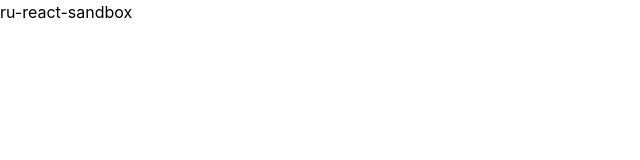
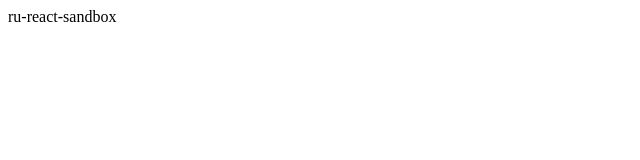
Before and after one commit to rutan/ru-react-sandbox, a React (Vite) app: page / in a window 1280 px wide. Shown: the top 160 px of the page, without its empty margins (0-640 px from the left). Built offline with nearby package versions, Linux system fonts and the light colour scheme.

Commit message:
remove tailwind

```diff
--- a/package.json
+++ b/package.json
@@ -17,11 +17,9 @@
   },
   "dependencies": {
     "react": "^19.2.8",
-    "react-dom": "^19.2.8",
-    "tailwindcss": "^4.3.3"
+    "react-dom": "^19.2.8"
   },
   "devDependencies": {
-    "@tailwindcss/vite": "^4.3.3",
     "@types/react": "^19.2.17",
     "@types/react-dom": "^19.2.3",
     "@vitejs/plugin-react": "^6.0.4",
--- /dev/null
+++ b/src/App.module.css
@@ -0,0 +1,3 @@
+.root {
+  min-height: 100%;
+}
--- a/src/App.tsx
+++ b/src/App.tsx
@@ -1,3 +1,5 @@
+import styles from './App.module.css';
+
 export const App = () => {
-  return <div>ru-react-sandbox</div>;
+  return <div className={styles.root}>ru-react-sandbox</div>;
 };
--- a/src/global.css
+++ b/src/global.css
@@ -1,7 +1,3 @@
-@import 'tailwindcss';
-
-@custom-variant dark (&:where(.dark, .dark *));
-
 html,
 body,
 #root {
--- a/tsconfig.json
+++ b/tsconfig.json
@@ -6,6 +6,7 @@
     "rootDir": ".",
     "noEmit": true,
     "lib": ["DOM", "DOM.Iterable", "ESNext"],
+    "types": ["vite/client"],
     "moduleResolution": "Bundler",
     "resolveJsonModule": true,
     "esModuleInterop": true,
--- a/vite.config.ts
+++ b/vite.config.ts
@@ -1,4 +1,3 @@
-import tailwindcss from '@tailwindcss/vite';
 import react from '@vitejs/plugin-react';
 import { defineConfig } from 'vite';
 
@@ -6,5 +5,5 @@ export default defineConfig({
   resolve: {
     tsconfigPaths: true,
   },
-  plugins: [react(), tailwindcss()],
+  plugins: [react()],
 });
```
Also changed, not shown: 1 other file (tests, documents, lock files or other folders).
